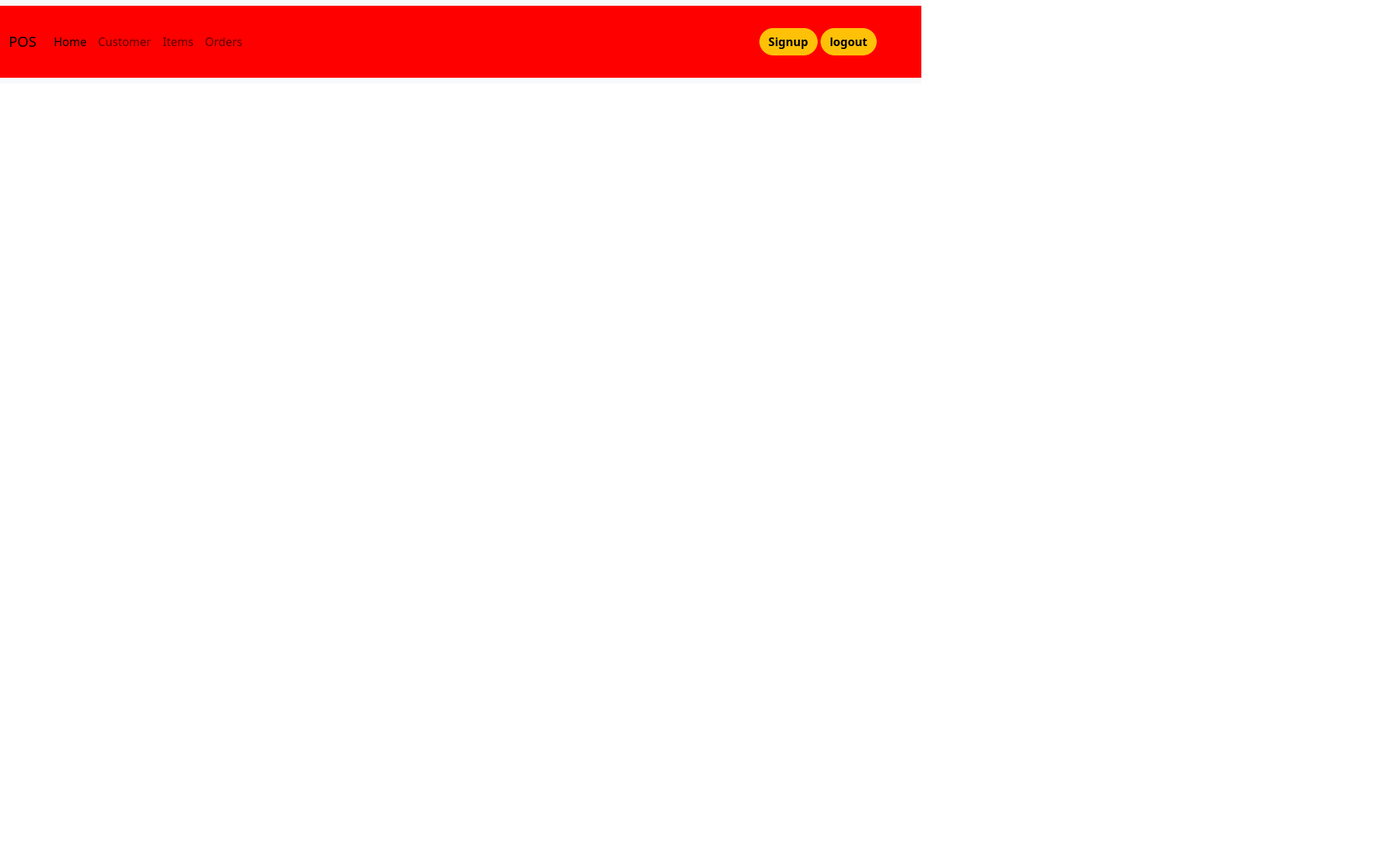
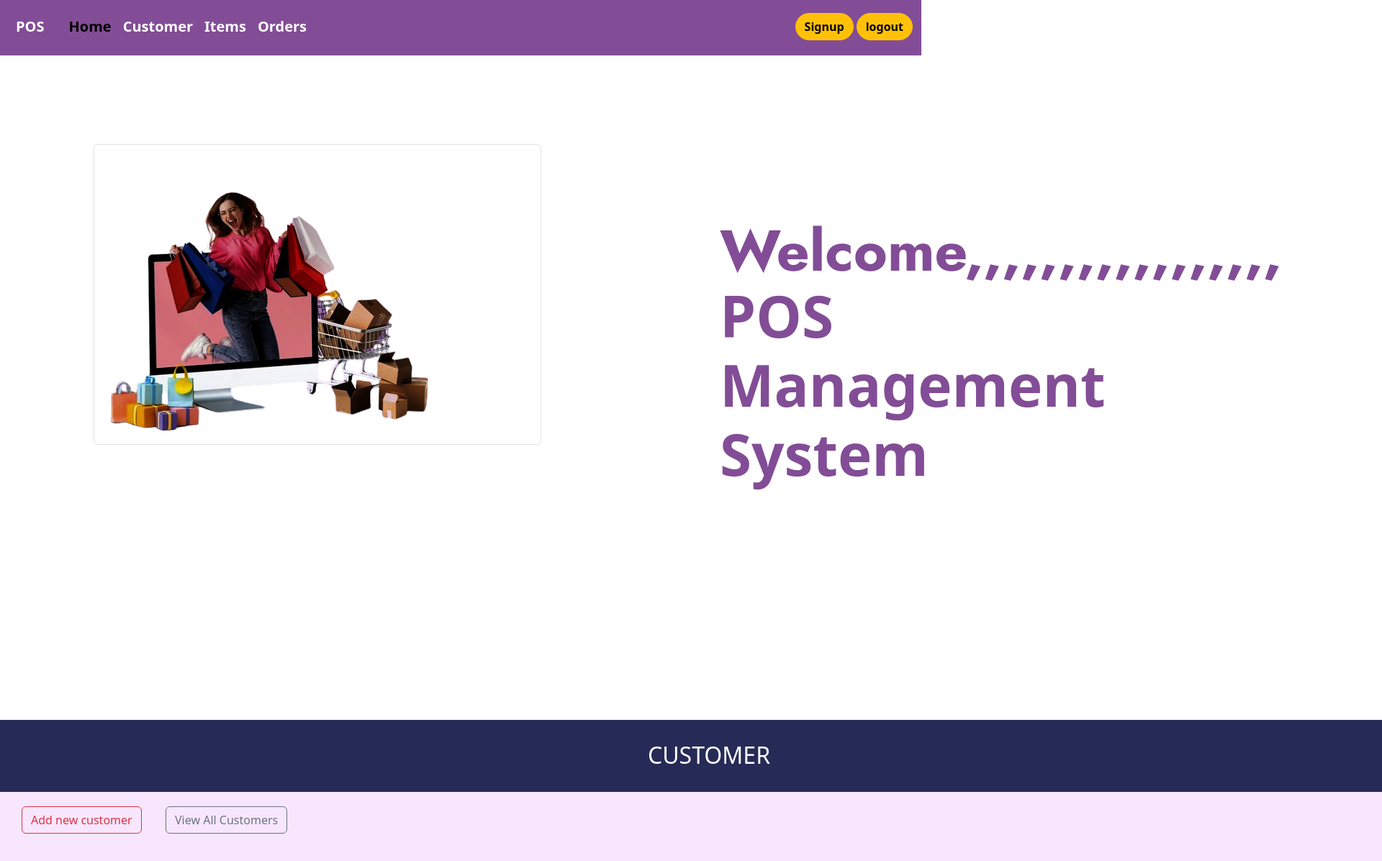
Before and after one commit to yehaniharshika/pos-system-design, a plain HTML site: page index.html in a window 1280 px wide. Shown: the top 1196 px of the page at 72% size, 1920 px wide, since content can reach past the window. Before the commit the page ends 800 px from the top, so only its background shows below. Drawn offline with nearby package versions, Linux system fonts and the light colour scheme; a web font is replaced by a local one.

Commit message:
complete home section

```diff
--- a/index.html
+++ b/index.html
@@ -3,10 +3,38 @@
 <head>
     <meta charset="UTF-8">
     <title>Title</title>
+    <link rel="stylesheet" href="assets/normalize.css">
     <link href="https://cdn.jsdelivr.net/npm/bootstrap@5.3.3/dist/css/bootstrap.min.css" rel="stylesheet" integrity="sha384-QWTKZyjpPEjISv5WaRU9OFeRpok6YctnYmDr5pNlyT2bRjXh0JMhjY6hW+ALEwIH" crossorigin="anonymous">
+    <link rel="preconnect" href="https://fonts.googleapis.com">
+    <link rel="preconnect" href="https://fonts.gstatic.com" crossorigin>
+    <link href="https://fonts.googleapis.com/css2?family=Belanosima:wght@400;600;700&family=Jost:ital,wght@0,100..900;1,100..900&family=Lato:ital,wght@0,100;0,300;0,400;0,700;0,900;1,100;1,300;1,400;1,700;1,900&family=Nunito:ital,wght@0,200..1000;1,200..1000&family=Open+Sans:ital,wght@0,300..800;1,300..800&family=Pacifico&display=swap" rel="stylesheet">
     <style>
+
+        *{
+            margin: 0;
+            padding: 0;
+            box-sizing: border-box;
+            border: none;
+            text-decoration: none;
+            list-style: none;
+            outline: none;
+            scroll-behavior: smooth;
+        }
+
+        :root{
+
+        }
+
+        html{
+            overflow-x: hidden;
+        }
+
+
+        body{
+            overflow: hidden;
+        }
         .buttons{
-            margin-right: 50px;
+
         }
 
         .buttons button{
@@ -15,15 +43,128 @@
         }
 
         .container-fluid{
+            top: 0;
             width: 100vw;
+            height: 80px;
+            background-color: #824D96;
+            position: absolute;
+        }
+
+
+        .header{
+            position: absolute;
+            top: 0;
+            left: 0;
+            right: 0;
+            width: 100vw;
+            height: 10px;
+            background-color: #824D96;
+            display: flex;
+            justify-content: space-between;
+            align-items: center;
+        }
+
+        .navbar a{
+            font-size: 20px ;
+            font-weight: 600;
+            color: white;
+            padding: 10px;
+            transition: 1s;
+        }
+
+        .navbar a:hover,
+        .navbar a.active{
+            color: black;
+        }
+
+        .main-img{
+            top: 200px;
+            position: absolute;
+            width: 1600px;
+            height: 1400px;
+            left: 130px;
+        }
+
+        .main-header1{
+            color: #824D96;
+            position: absolute;
+            top: 300px;
+            bottom: 0;
+            left: 1000px;
+            right: 0;
+            margin: auto;
+            font-weight: bolder;
+            font-family: "Jost", sans-serif;
+            font-optical-sizing: auto;
+            font-style: normal;
+            font-size: 80px;
+        }
+
+        .main-header2{
+            color: #824D96;
+            position: absolute;
+            top: 390px;
+            bottom: 0;
+            left: 1000px;
+            right: 0;
+            margin: auto;
+            font-weight: bolder;
+            font-optical-sizing: auto;
+            font-style: normal;
+            font-size: 80px;
+        }
+
+        .card{
+            position: absolute;
+            top: 2000px;
+        }
+        .customer-section div{
+            width: 2000px;
+            height: 700px;
+            background-color: #F7E6FE;
+            top: 1000px;
+            left: 0;
+            right: 0;
+            margin: auto;
+            position: absolute;
+        }
+
+        .customer-section div div{
+            width: 2000px;
             height: 100px;
-            background-color: red;
+            background-color: #262A56;
+            top: 0;
+            left: 0;
+            right: 0;
+            margin: auto;
+            position: absolute;
+        }
+
+        .customer-section div div h2{
+            color: white;
+            top: 30px;
+            left: 900px;
+            margin: auto;
+            position: absolute;
+        }
+
+        #button-add{
+            top: 120px;
+            position: absolute;
+            left: 30px;
+        }
+
+        #button-view{
+            top: 120px;
+            position: absolute;
+            left: 230px;
         }
     </style>
 
 </head>
 <body>
-<header>
+
+<header class="header">
     <nav class="navbar navbar-expand-lg bg-body-tertiary">
         <div class="container-fluid">
             <a class="navbar-brand" href="#">POS</a>
@@ -47,7 +188,7 @@
 
                 </ul>
                 <div class="buttons">
-                    <button type="button" class="btn btn-warning">Signup</button>
+                    <button type="button"  class="btn btn-warning">Signup</button>
                     <button type="button" class="btn btn-warning">logout</button>
                 </div>
 
@@ -56,8 +197,26 @@
     </nav>
 </header>
 
-<section>
+    <div class="main-img">
+        <img src="assets/img/online-fashion-shopping-with-computer_23-2150400628-removebg-preview.png" class="img-thumbnail" alt="...">
+    </div>
 
+    <div>
+        <h1 class="main-header1">Welcome,,,,,,,,,,,,,,,,,</h1>
+        <h2 class="main-header2">POS Management System</h2>
+    </div>
+
+<!--customer section-->
+<section id="customer" class="customer-section">
+    <div>
+        <div>
+            <h2 class="heading-customer">CUSTOMER</h2>
+            <button type="button" id="button-add" class="btn btn-outline-danger">Add new customer</button>
+            <button type="button" id="button-view" class="btn btn-outline-secondary">View All Customers</button>
+
+        </div>
+
+    </div>
 </section>
 </body>
 </html>
```
Also changed, not shown: assets/img/online-fashion-shopping-with-computer_23-2150400628-removebg-preview.png (added), assets/img/png-transparent-e-commerce-omnichannel-online-shopping-sales-retail-online-shop-service-people-business-removebg-preview.png (added), assets/img/png-transparent-e-commerce-omnichannel-online-shopping-sales-retail-online-shop-service-people-business.png (added).
